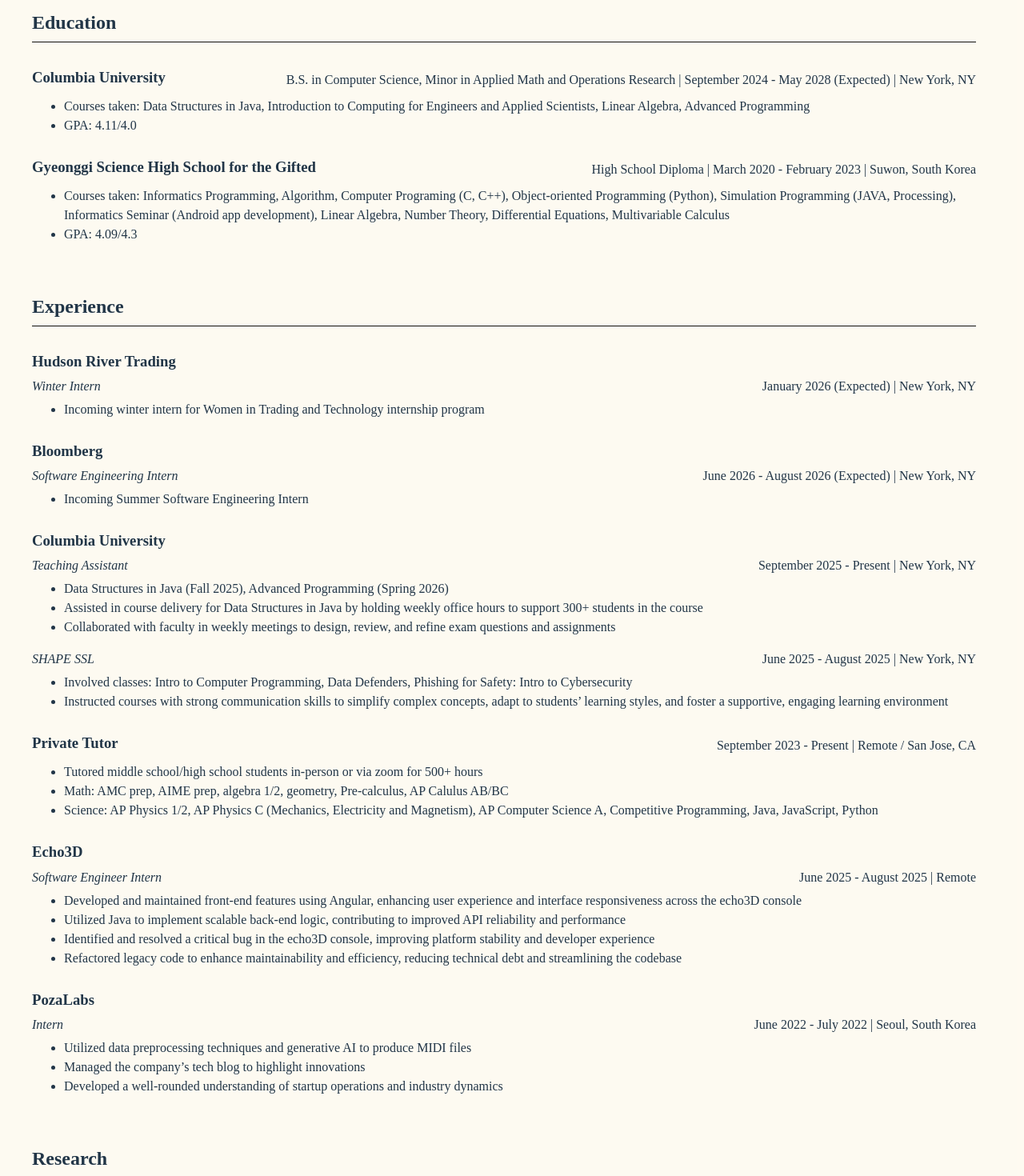
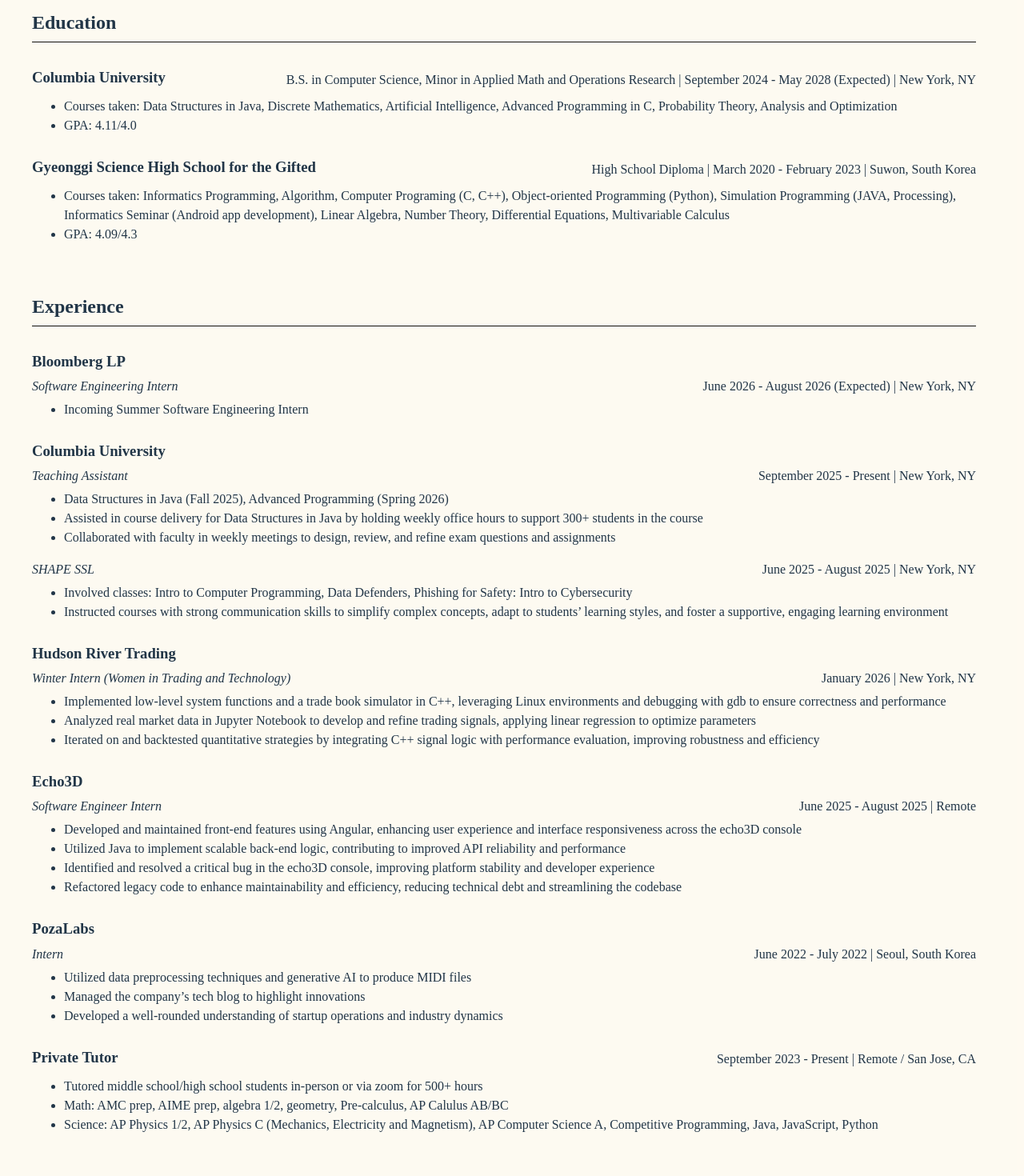
Before and after one commit to jwkimOwl/mywebsite, a React (Vite) app: page /#/Resume in a window 1280 px wide. Shown: the part 120-1590 px from the top of the page at 80% size. Built offline with nearby package versions, Linux system fonts and the light colour scheme.

Commit message:
update resume

```diff
--- a/src/pages/Resume.jsx
+++ b/src/pages/Resume.jsx
@@ -16,7 +16,7 @@
                         <h3>Columbia University</h3> <p>B.S. in Computer Science, Minor in Applied Math and Operations Research | September 2024 - May 2028 (Expected) | New York, NY</p>
                     </div>
                     <ul>
-                        <li>Courses taken: Data Structures in Java, Introduction to Computing for Engineers and Applied Scientists, Linear Algebra, Advanced Programming</li>
+                        <li>Courses taken: Data Structures in Java, Discrete Mathematics, Artificial Intelligence, Advanced Programming in C, Probability Theory, Analysis and Optimization</li>
                         <li>GPA: 4.11/4.0</li>
                     </ul>
                 </div>
@@ -38,16 +38,7 @@
                 </h2>
                 <hr className='dividing-line' />
                 <div className='experience-block'>
-                    <h3>Hudson River Trading</h3>
-                    <div className="inline-elements">
-                        <p><em>Winter Intern</em></p> <p>January 2026 (Expected) | New York, NY</p>
-                    </div>
-                    <ul>
-                        <li>Incoming winter intern for Women in Trading and Technology internship program</li>
-                    </ul>
-                </div>
-                <div className='experience-block'>
-                    <h3>Bloomberg</h3>
+                    <h3>Bloomberg LP</h3>
                     <div className="inline-elements">
                         <p><em>Software Engineering Intern</em></p> <p>June 2026 - August 2026 (Expected) | New York, NY</p>
                     </div>
@@ -74,19 +65,20 @@
                     </ul>
                 </div>
                 <div className='experience-block'>
+                    <h3>Hudson River Trading</h3>
                     <div className="inline-elements">
-                        <h3>Private Tutor</h3> <p>September 2023 - Present | Remote / San Jose, CA</p>
+                        <p><em>Winter Intern (Women in Trading and Technology)</em></p> <p>January 2026 | New York, NY</p>
                     </div>
                     <ul>
-                        <li>Tutored middle school/high school students in-person or via zoom for 500+ hours</li>
-                        <li>Math: AMC prep, AIME prep, algebra 1/2, geometry, Pre-calculus, AP Calulus AB/BC</li>
-                        <li>Science: AP Physics 1/2, AP Physics C (Mechanics, Electricity and Magnetism), AP Computer Science A, Competitive Programming, Java, JavaScript, Python</li>
+                        <li>Implemented low-level system functions and a trade book simulator in C++, leveraging Linux environments and debugging with gdb to ensure correctness and performance</li>
+                        <li>Analyzed real market data in Jupyter Notebook to develop and refine trading signals, applying linear regression to optimize parameters</li>
+                        <li>Iterated on and backtested quantitative strategies by integrating C++ signal logic with performance evaluation, improving robustness and efficiency</li>
                     </ul>
                 </div>
                 <div className='experience-block'>
                     <h3>Echo3D</h3>
                     <div className="inline-elements">
-                        <p><em>Software Engineer Intern</em></p><p>June 2025 - August 2025 | Remote</p>
+                        <p><em>Software Engineer Intern</em></p> <p>June 2025 - August 2025 | Remote</p>
                     </div>
                     <ul>
                         <li>Developed and maintained front-end features using Angular, enhancing user experience and interface responsiveness across the echo3D console</li>
@@ -104,6 +96,18 @@
                         <li>Utilized data preprocessing techniques and generative AI to produce MIDI files</li>
                         <li>Managed the company’s tech blog to highlight innovations</li>
                         <li>Developed a well-rounded understanding of startup operations and industry dynamics</li>
+                    </ul>
+                </div>
+
+
+                <div className='experience-block'>
+                    <div className="inline-elements">
+                        <h3>Private Tutor</h3> <p>September 2023 - Present | Remote / San Jose, CA</p>
+                    </div>
+                    <ul>
+                        <li>Tutored middle school/high school students in-person or via zoom for 500+ hours</li>
+                        <li>Math: AMC prep, AIME prep, algebra 1/2, geometry, Pre-calculus, AP Calulus AB/BC</li>
+                        <li>Science: AP Physics 1/2, AP Physics C (Mechanics, Electricity and Magnetism), AP Computer Science A, Competitive Programming, Java, JavaScript, Python</li>
                     </ul>
                 </div>
                 <br />
@@ -171,7 +175,7 @@
                         <li>Instructed web development using HTML, CSS, Javascript to high school students</li>
                     </ul>
                     <div className="inline-elements">
-                        <p><em>Web Developer</em></p> <p>Feburary 2025 - Present | New York, NY</p>
+                        <p><em>Web Developer</em></p> <p>Feburary 2025 - December 2025 | New York, NY</p>
                     </div>
                     <ul>
                         <li>Developed the website for Columbia Girls Who Code</li>
@@ -298,7 +302,12 @@
                 <hr className='dividing-line' />
                 <div>
                     <div className="inline-elements-unbold">
-                        <h3>Dean's List</h3> <p>Issued by Columbia School of Engieering and Applied Sciences | 2024 Fall, 2025 Spring | New York, NY</p>
+                        <h3>Dean's List</h3> <p>Issued by Columbia School of Engieering and Applied Sciences | 2024 Fall, 2025 Spring, 2025 Fall | New York, NY</p>
+                    </div>
+                </div>
+                <div>
+                    <div className="inline-elements-unbold">
+                        <h3>Individual Round Honorable Mention (Top 20%, Division B), 1st Annual Intercollegiate Mathematics Tournament</h3> <p>Issued by Intercollegiate Mathematics Tournament Team | Febuary, 2026 | New York, NY</p>
                     </div>
                 </div>
                 <div>
@@ -344,12 +353,12 @@
                 <hr className='dividing-line' />
                 <div>
                     <div className="inline-elements-unbold">
-                        <h3>C, C++, Java, Python</h3> <p>Proficient</p>
+                        <h3>C, C++, Java, Python, Github</h3> <p>Proficient</p>
                     </div>
                 </div>
                 <div>
                     <div className="inline-elements-unbold">
-                        <h3>Android development, HTML, CSS, Javascript, Node.js, Github</h3> <p>Experienced</p>
+                        <h3>Android development, HTML, CSS, Javascript, Node.js, Linux</h3> <p>Experienced</p>
                     </div>
                 </div>
                 <br />
```
